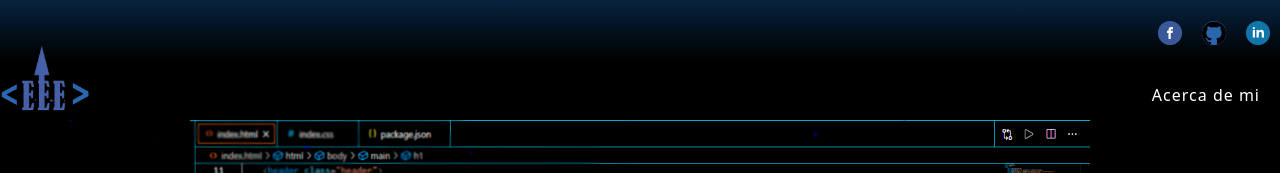
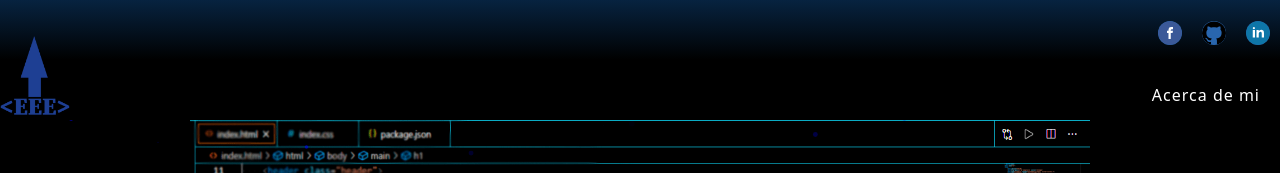
Before and after one commit to ezequielCarvajal/ezequielCarvajal.github.io, a plain HTML site: page index.html in a window 1280 px wide. Shown: the top 173 px of the page. Drawn offline with Linux system fonts and the light colour scheme.

Commit message:
arreglo logo

```diff
--- a/index.html
+++ b/index.html
@@ -5,7 +5,7 @@
     <meta http-equiv="X-UA-Compatible" content="IE=edge">
     <meta name="viewport" content="width=device-width, initial-scale=1.0">
     <meta name="description" content="El hello world con el que todo programador se identifica">
-    <link rel="icon" type="image/png" href="./assets/logo2.0.png">
+    <link rel="icon" type="image/png" href="./assets/logo.2.png">
     <link rel="stylesheet" href="./src/css/index.css">
     <title>Home</title>
 </head>
@@ -20,7 +20,7 @@
        </section>
        <nav>
         <section class="nav-logo-container">
-           <img  class="logoHome" src="./assets/logo2.0.png" alt="logo-ezequielC">
+           <img  class="logoHome" src="./assets/logo.2.png" alt="logo-ezequielC">
         </section>
         <section class="profile-link">
             <a href="sobreMi.html">Acerca de mi</a>
--- a/src/css/index.css
+++ b/src/css/index.css
@@ -58,7 +58,7 @@ nav {
     position: relative;
 }
 .nav-logo-container img{
-    width: 9rem;
+    width: 7rem;
     position: absolute;
 }
 .me-logo {
```
Also changed, not shown: sobreMi.html (+2 -2 lines), assets/logo.2.png (added), assets/logo2.0.png (deleted).
